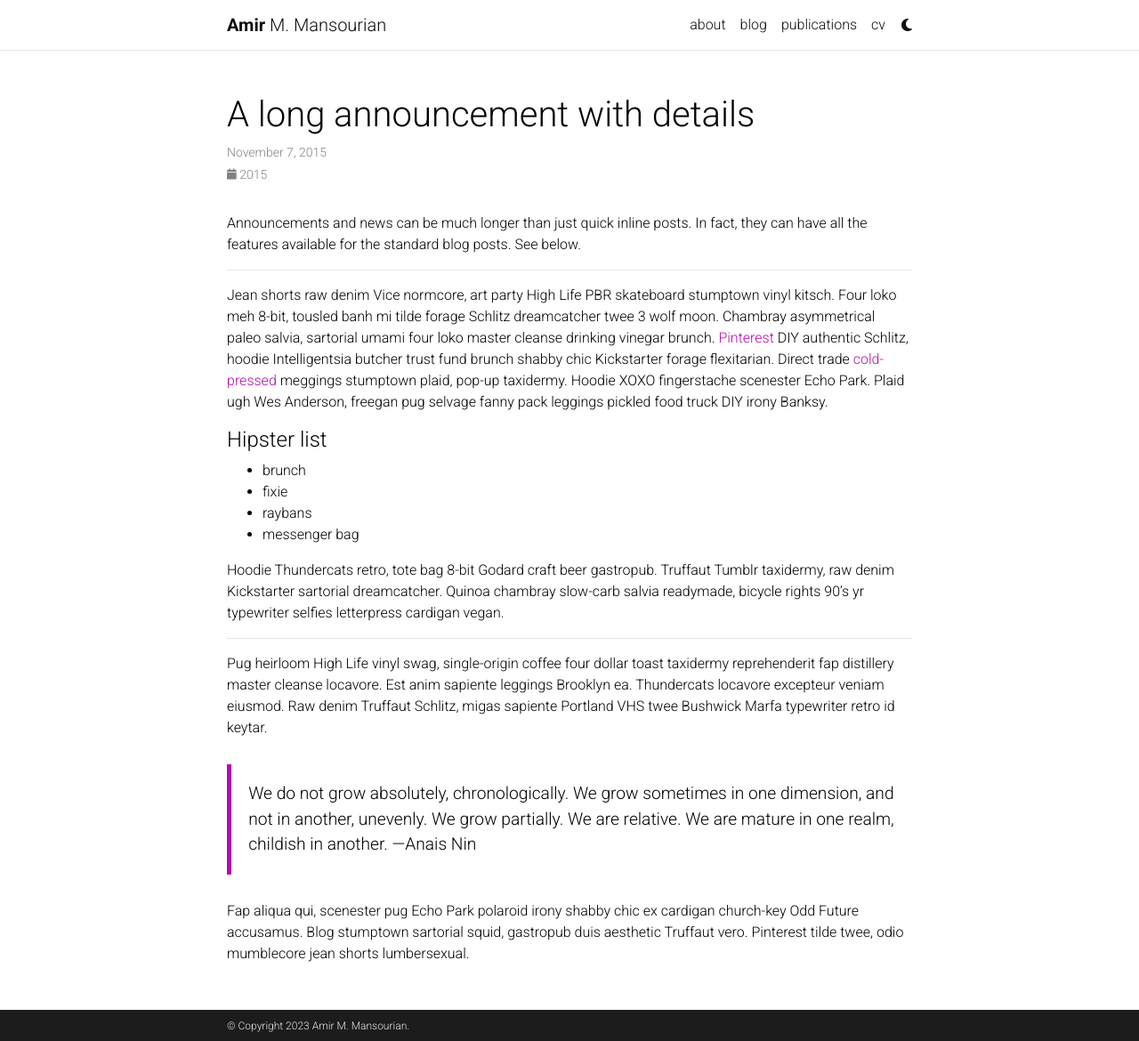
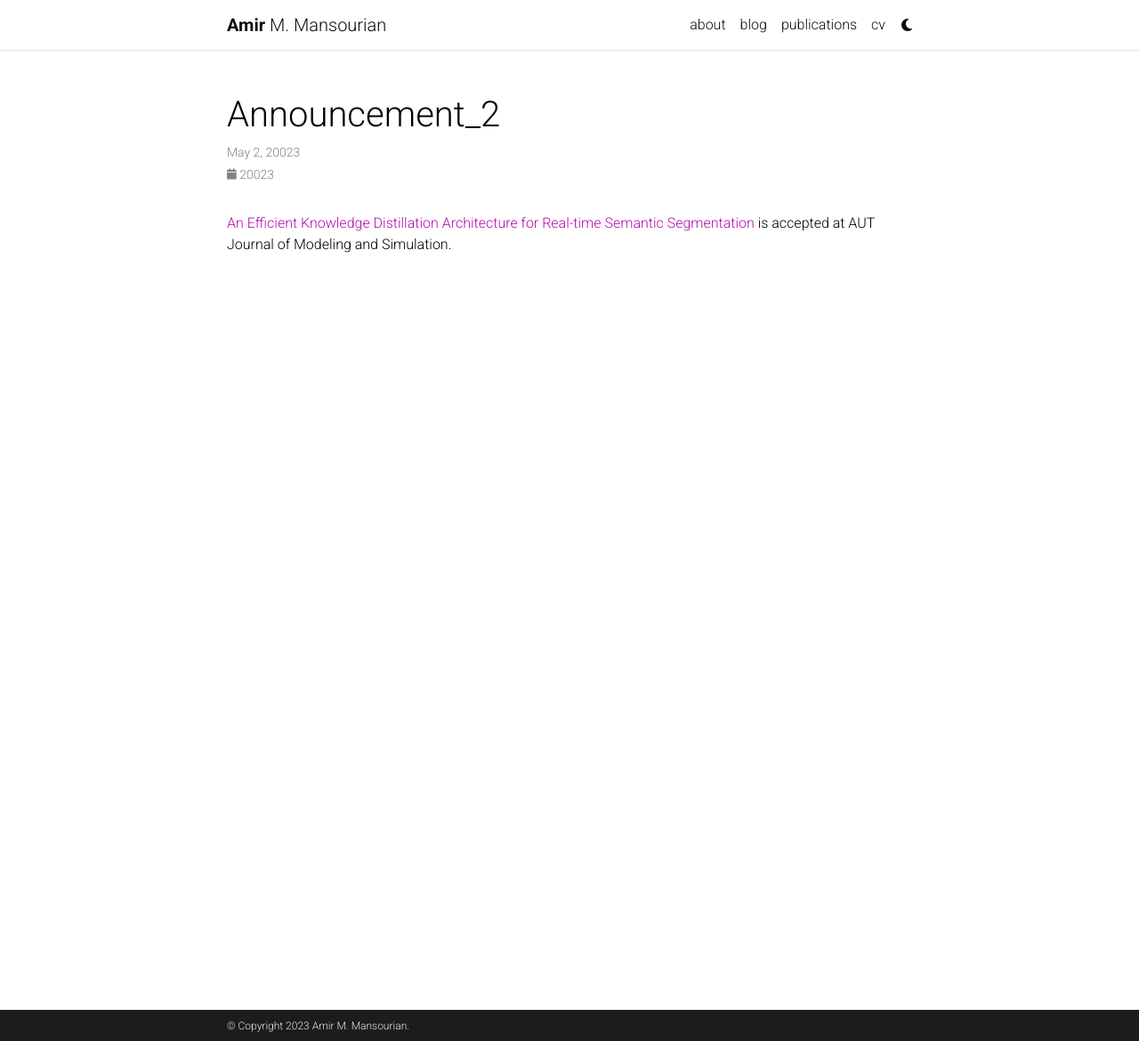
Before and after one commit to AmirMansurian/AmirMansurian.github.io, a Jekyll site: the page built from _news/announcement_2.md, in a window 1280 px wide and 1170 px high. Shown: the whole window at 89% size. Built offline with Jekyll 4.4.1, drawn with Linux system fonts in a browser that asks for light colours; comment, search, counter and statistics services are not loaded; a style sheet for code colours, icons or effects is not loaded.

Commit message:
Update announcement_2.md

```diff
--- a/_news/announcement_2.md
+++ b/_news/announcement_2.md
@@ -1,32 +1,8 @@
 ---
 layout: post
-title: A long announcement with details
-date: 2015-11-07 16:11:00-0400
-inline: false
+date: 20023-5-2 15:59:00-0400
+inline: true
 related_posts: false
 ---
 
-Announcements and news can be much longer than just quick inline posts. In fact, they can have all the features available for the standard blog posts. See below.
-
-***
-
-Jean shorts raw denim Vice normcore, art party High Life PBR skateboard stumptown vinyl kitsch. Four loko meh 8-bit, tousled banh mi tilde forage Schlitz dreamcatcher twee 3 wolf moon. Chambray asymmetrical paleo salvia, sartorial umami four loko master cleanse drinking vinegar brunch. <a href="https://www.pinterest.com">Pinterest</a> DIY authentic Schlitz, hoodie Intelligentsia butcher trust fund brunch shabby chic Kickstarter forage flexitarian. Direct trade <a href="https://en.wikipedia.org/wiki/Cold-pressed_juice">cold-pressed</a> meggings stumptown plaid, pop-up taxidermy. Hoodie XOXO fingerstache scenester Echo Park. Plaid ugh Wes Anderson, freegan pug selvage fanny pack leggings pickled food truck DIY irony Banksy.
-
-#### Hipster list
-<ul>
-    <li>brunch</li>
-    <li>fixie</li>
-    <li>raybans</li>
-    <li>messenger bag</li>
-</ul>
-
-Hoodie Thundercats retro, tote bag 8-bit Godard craft beer gastropub. Truffaut Tumblr taxidermy, raw denim Kickstarter sartorial dreamcatcher. Quinoa chambray slow-carb salvia readymade, bicycle rights 90's yr typewriter selfies letterpress cardigan vegan.
-
-***
-
-Pug heirloom High Life vinyl swag, single-origin coffee four dollar toast taxidermy reprehenderit fap distillery master cleanse locavore. Est anim sapiente leggings Brooklyn ea. Thundercats locavore excepteur veniam eiusmod. Raw denim Truffaut Schlitz, migas sapiente Portland VHS twee Bushwick Marfa typewriter retro id keytar.
-
-> We do not grow absolutely, chronologically. We grow sometimes in one dimension, and not in another, unevenly. We grow partially. We are relative. We are mature in one realm, childish in another.
-> —Anais Nin
-
-Fap aliqua qui, scenester pug Echo Park polaroid irony shabby chic ex cardigan church-key Odd Future accusamus. Blog stumptown sartorial squid, gastropub duis aesthetic Truffaut vero. Pinterest tilde twee, odio mumblecore jean shorts lumbersexual.
+<a href='https://miscj.aut.ac.ir/article_5292.html'>An Efficient Knowledge Distillation Architecture for Real-time Semantic Segmentation</a> is accepted at AUT Journal of Modeling and Simulation.
```
